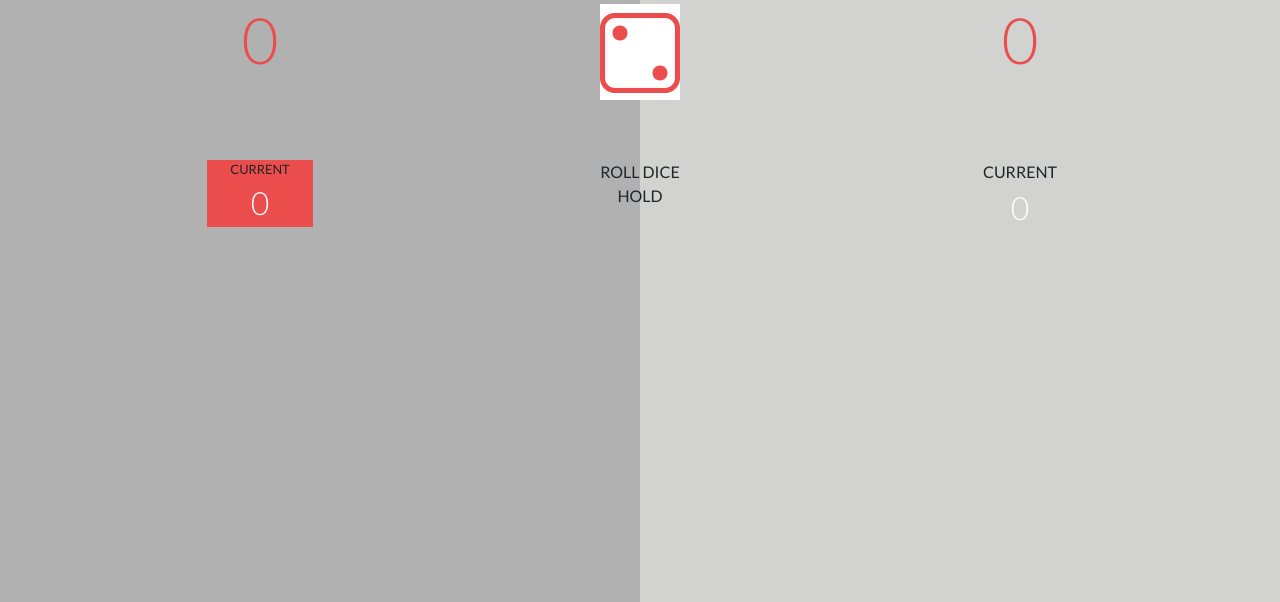
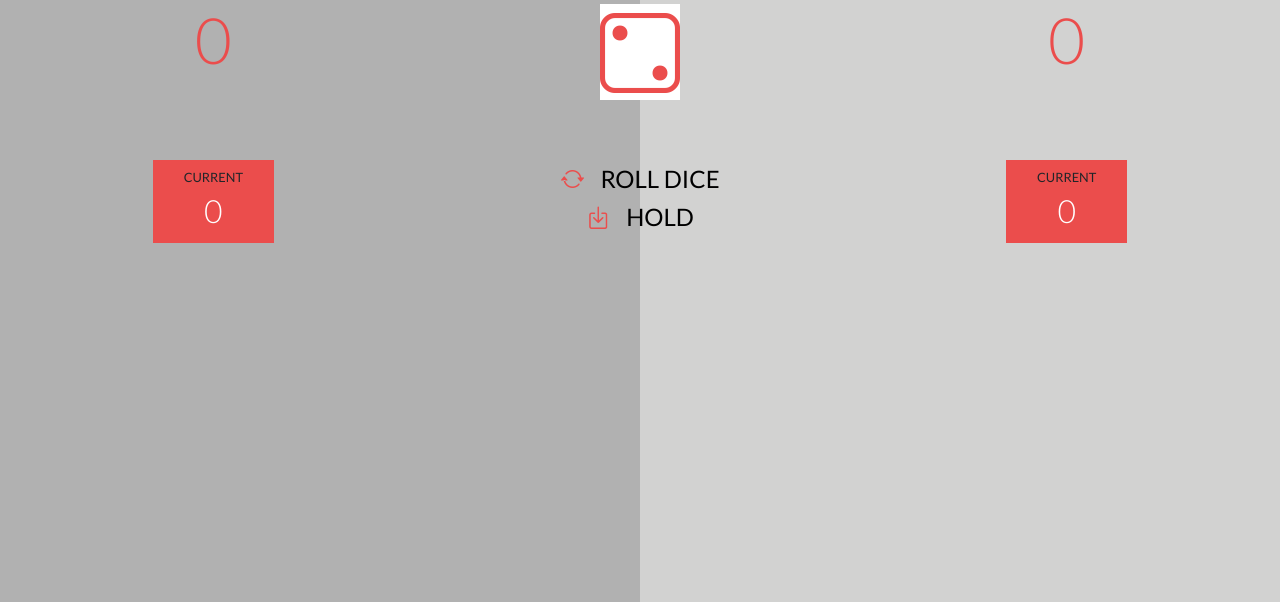
Before and after one commit to joseligo/JEU-DE-DE, a plain HTML site: page index.html in a window 1280 px wide. Shown: the part 198-800 px from the top of the page. Drawn offline with nearby package versions, Linux system fonts and the light colour scheme.

Commit message:
amélioration

```diff
--- a/index.html
+++ b/index.html
@@ -17,7 +17,7 @@
 </head>
 
 <body>
-  <div class="container mt-5 text-center">
+  <div class="container-fluid mt-5 text-center">
     <div class="row">
       <div class="col">
         <button class="reset"><i class="bi bi-plus-circle pe-3"></i>NEW GAME</button>
@@ -46,8 +46,8 @@
       </div>
     </div>
     <div class="row">
-      <div class="col text-center">
-        <div class="currentScoreContainer">
+      <div class="col">
+        <div class="currentScoreContainer py-2">
           <div>
             CURRENT</div>
           <div class="currentScore">
@@ -56,10 +56,17 @@
         </div>
       </div>
       <div class="col">
-        <div id="roll">ROLL DICE</div>
-        <div id="hold">HOLD</div>
+        <div class="actionContainer">
+          <div>
+            <button id="roll"><i class="bi bi-arrow-repeat pe-3"></i>ROLL DICE</button>
+          </div>
+          <div>
+            <button id="hold"><i class="bi bi-box-arrow-in-down pe-3"></i>HOLD</button>
+          </div>
+        </div>
       </div>
       <div class="col">
+        <div class="currentScoreContainer py-2">
           <div>
             CURRENT</div>
           <div class="currentScore">
@@ -68,6 +75,8 @@
         </div>
       </div>
     </div>
+  </div>
+
 
   <script src="https://cdn.jsdelivr.net/npm/bootstrap@5.3.3/dist/js/bootstrap.bundle.min.js"
     integrity="sha384-YvpcrYf0tY3lHB60NNkmXc5s9fDVZLESaAA55NDzOxhy9GkcIdslK1eN7N6jIeHz"
--- a/style.css
+++ b/style.css
@@ -47,3 +47,9 @@ h2 {
   font-size: 2rem;
   font-weight: 300;
 }
+.actionContainer {
+  height: 110%;
+  display: flex;
+  flex-direction: column;
+
+}
```
Lines whose indentation alone changed are shown as unchanged.
